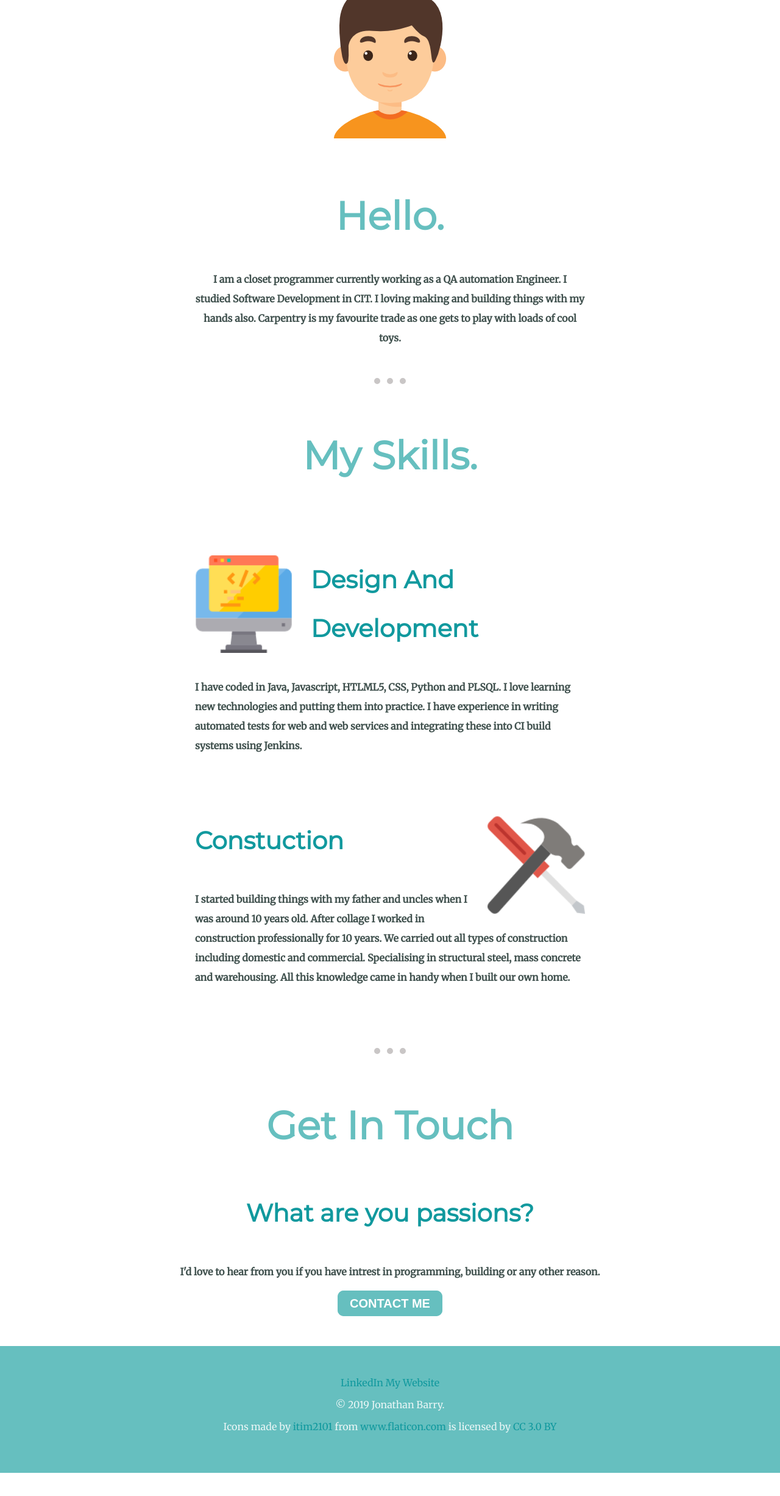
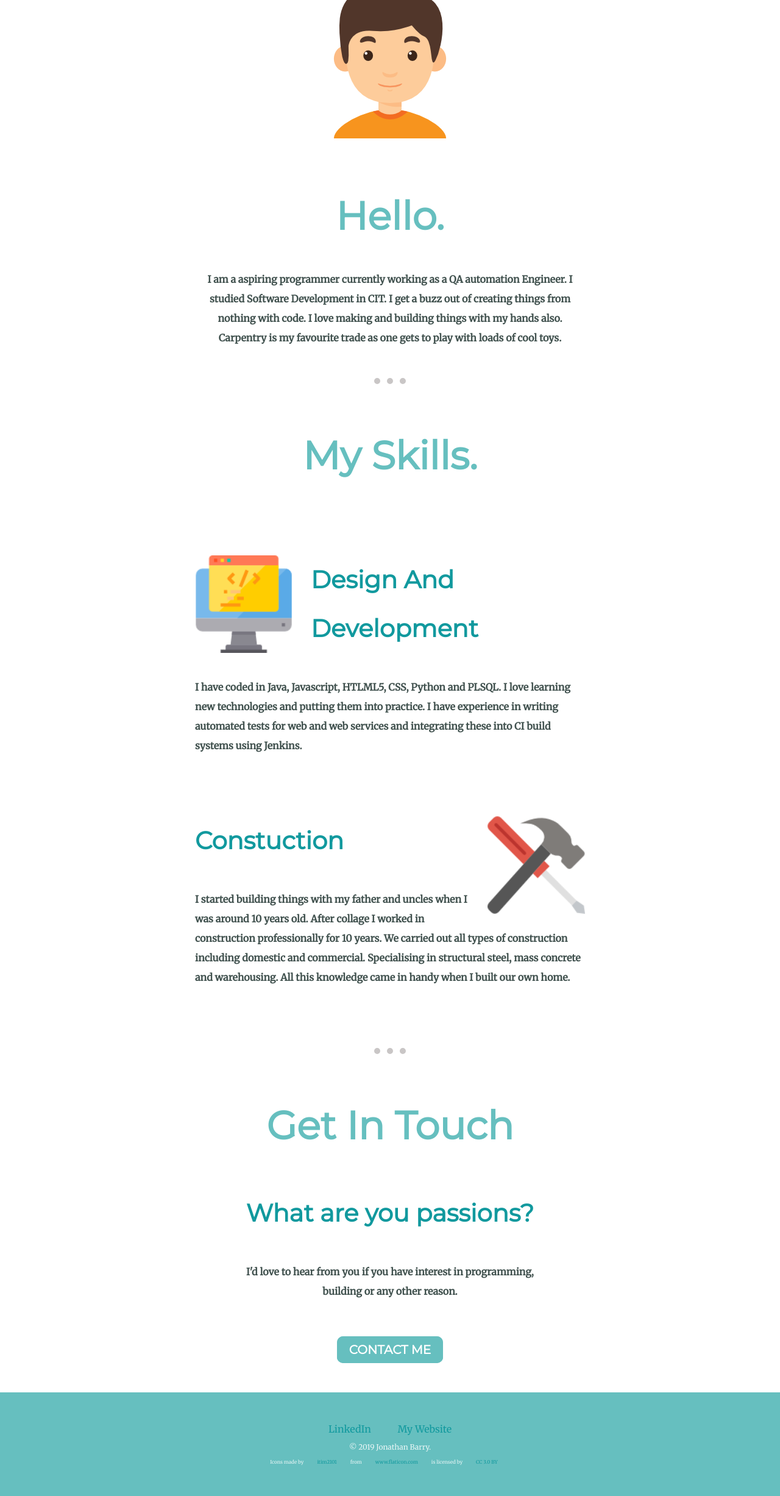
Before and after one commit to JohnnyBarry/cv, a plain HTML site: page index.html in a window 1280 px wide. Shown: the part 819-3273 px from the top of the page at 61% size. Before the commit the page ends 3235 px from the top, so only its background shows below. Drawn offline with Linux system fonts and the light colour scheme.

Commit message:
more css changes

```diff
--- a/css/styles.css
+++ b/css/styles.css
@@ -35,13 +35,13 @@ h3 {
 .top-cloud {
   position: absolute;
   right: 350px;
-  top: 50px;
+  top: 40px;
   width: 12.5%;
 }
 
 .bottom-cloud {
   position: absolute;
-  left: 350px;
+  left: 300px;
   bottom: 300px;
   width: 12.5%;
 }
@@ -68,6 +68,13 @@ a {
   color: #11999E;
 }
 
+hr {
+  border-style: dotted none none;
+  border-color: rgb(201, 198, 198);
+  border-width: 10px;
+  width: 4%;
+}
+
 .profile {
   width: 50%;
   text-align: center;
@@ -92,24 +99,24 @@ a {
   margin-top: 50px;
 }
 
-hr {
-  border-style: dotted none none;
-  border-color: rgb(201, 198, 198);
-  border-width: 10px;
-  width: 4%;
-}
 
 .bottom-container a {
   color: #11999E;
   text-decoration: none;
+  margin: 10px 20px;
 }
 
 .bottom-container a:hover {
-  color: #f76b8a;
+  color: #eaf6f6;
 }
 
 .bottom-container p {
   color: #EAF6F6;
+}
+
+.contact-msg {
+  width: 40%;
+  margin: 40px auto 60px;
 }
 
 .btn {
@@ -122,7 +129,7 @@ hr {
   -webkit-border-radius: 10;
   -moz-border-radius: 10;
   border-radius: 10px;
-  font-family: Arial;
+  font-family: 'Montserrat';
   color: #ffffff;
   font-size: 20px;
   padding: 10px 20px 10px 20px;
@@ -131,11 +138,19 @@ hr {
 }
 
 .btn:hover {
-  background: #f76b8a;
-  background-image: -webkit-linear-gradient(top, #f76b8a, #f76b8a);
-  background-image: -moz-linear-gradient(top, #f76b8a, #f76b8a);
-  background-image: -ms-linear-gradient(top, #f76b8a, #f76b8a);
-  background-image: -o-linear-gradient(top, #f76b8a, #f76b8a);
-  background-image: linear-gradient(to bottom, #f76b8a, #f76b8a);
+  background: #30e3cb;
+  background-image: -webkit-linear-gradient(top, #30e3cb, #2bc4ad);
+  background-image: -moz-linear-gradient(top, #30e3cb, #2bc4ad);
+  background-image: -ms-linear-gradient(top, #30e3cb, #2bc4ad);
+  background-image: -o-linear-gradient(top, #30e3cb, #2bc4ad);
+  background-image: linear-gradient(to bottom, #30e3cb, #2bc4ad);
   text-decoration: none;
 }
+
+.copyright {
+  font-size: 0.75rem;
+}
+
+.credit {
+  font-size: 0.5rem;
+}
--- a/index.html
+++ b/index.html
@@ -22,8 +22,9 @@
     <div class="profile">
       <img src="images/man.png" alt="">
       <h2>Hello.</h2>
-      <p>I am a closet programmer currently working as a QA automation Engineer. I studied Software Development in CIT.
-        I loving making and building things with my hands also. Carpentry is my favourite trade as one gets to play
+      <p>I am a aspiring programmer currently working as a QA automation Engineer. I studied Software Development in CIT.
+        I get a buzz out of creating things from nothing with code.
+        I love making and building things with my hands also. Carpentry is my favourite trade as one gets to play
         with loads of cool toys.</p>
     </div>
     <hr>
@@ -54,7 +55,7 @@
     <div class="contact-me">
       <h2>Get In Touch</h2>
       <h3>What are you passions? </h3>
-      <p>I'd love to hear from you if you have intrest in programming, building or any other reason.</p>
+      <p class="contact-msg">I'd love to hear from you if you have interest in programming, building or any other reason.</p>
       <a class="btn" href="mailto:jonathanbarry1@gmail.com">CONTACT ME</a>
     </div>
   </div>
@@ -62,8 +63,8 @@
   <div class="bottom-container">
     <a class="footer-link" href="https://www.linkedin.com/in/jonathan-barry-08137b40/">LinkedIn</a>
     <a class="footer-link" href="https://johnnybarry.github.io/cv/">My Website</a>
-    <p>© 2019 Jonathan Barry.</p>
-    <p>Icons made by <a href="https://www.flaticon.com/authors/itim2101" title="itim2101">itim2101</a> from <a href="https://www.flaticon.com/"
+    <p class="copyright">© 2019 Jonathan Barry.</p>
+    <p class="credit">Icons made by <a href="https://www.flaticon.com/authors/itim2101" title="itim2101">itim2101</a> from <a href="https://www.flaticon.com/"
         title="Flaticon">www.flaticon.com</a> is licensed by <a href="http://creativecommons.org/licenses/by/3.0/"
         title="Creative Commons BY 3.0" target="_blank">CC 3.0 BY</a></p>
   </div>
```
